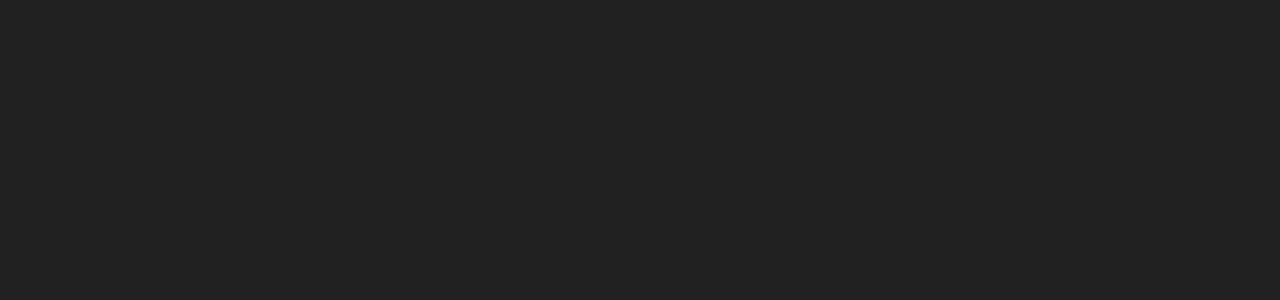
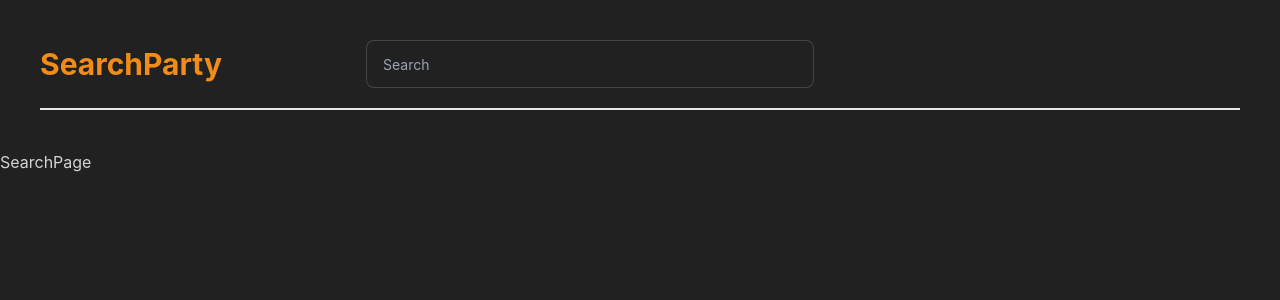
Before and after one commit to diazlp/pasarnow-frontend, a React (Create React App) app: page /default in a window 1280 px wide. Before the commit this address had no page. Shown: the top 300 px of the page. Built offline with nearby package versions, Linux system fonts and the light colour scheme.

Commit message:
default search done

```diff
--- a/src/App.js
+++ b/src/App.js
@@ -1,11 +1,15 @@
 import { Routes, Route } from "react-router-dom";
 import HomePage from "./views/HomePage";
+import SearchPage from "./views/SearchPage";
 
 function App() {
   return (
     <div className="App">
       <Routes>
         <Route path="/" element={<HomePage />} />
+        <Route path="default" element={<SearchPage />} />
+        {/* <Route path="image" element={<SearchPage />} /> */}
+        {/* <Route path="news" element={<SearchPage />} /> */}
       </Routes>
     </div>
   );
--- a/src/actions/actionTypes.js
+++ b/src/actions/actionTypes.js
@@ -1 +1,2 @@
-export const FETCH_IMAGE = "FETCH_IMAGE";
+export const FETCH_IMAGE = "GET_IMAGE";
+export const FETCH_DEFAULT_SEARCH = "GET_SEARCH";
--- a/src/actions/imageAction.js
+++ /dev/null
@@ -1,3 +0,0 @@
-import axios from "axios";
-
-export const fetchImage = () => async (dispatch) => {};
--- /dev/null
+++ b/src/actions/searchAction.js
@@ -0,0 +1,18 @@
+import axios from "axios";
+import { FETCH_DEFAULT_SEARCH } from "./actionTypes";
+
+export const fetchImage = () => async (dispatch) => {};
+
+export const fetchAll = (searchTerm) => async (dispatch) => {
+  const { data } = await axios.get(
+    `https://google-search3.p.rapidapi.com/api/v1/search/q=${searchTerm}`,
+    {
+      headers: {
+        "X-User-Agent": "desktop",
+        "X-Proxy-Location": "SG",
+        "X-RapidAPI-Host": "google-search3.p.rapidapi.com",
+        "X-RapidAPI-Key": "78d1284d4cmsh70c40a76d1a3c36p139354jsnb20955a3a89e",
+      },
+    }
+  );
+};
--- /dev/null
+++ b/src/components/NavigationBar.js
@@ -0,0 +1,25 @@
+import React from "react";
+import { useNavigate } from "react-router-dom";
+import SearchBox from "./SearchBox";
+
+function NavigationBar() {
+  const navigate = useNavigate();
+
+  return (
+    <div className="m-5 md:m-10 flex flex-row gap-5 border-b-2 pb-4 md:pb-5">
+      <div className="flex flex-row gap-8 items-center md:gap-36 md:w-[800px]">
+        <article
+          className="prose select-none cursor-pointer"
+          onClick={() => navigate("/")}
+        >
+          <h1 className="text-2xl md:text-3xl font-bold text-primary">
+            SearchParty
+          </h1>
+        </article>
+        <SearchBox placeholder="Search" />
+      </div>
+    </div>
+  );
+}
+
+export default NavigationBar;
--- a/src/components/SearchBox.js
+++ b/src/components/SearchBox.js
@@ -1,29 +1,32 @@
 import axios from "axios";
 import { useState } from "react";
-import { useDispatch } from "react-redux";
+import { useNavigate } from "react-router-dom";
 
-export default function SearchBox() {
+export default function SearchBox({ placeholder }) {
   const [searchTerm, setSearchTerm] = useState("");
-  const [searchType, setSearchType] = useState("");
+  const [searchType, setSearchType] = useState("default");
 
-  const dispatch = useDispatch();
+  const navigate = useNavigate();
 
   const submitHandler = async (e) => {
     if (e.key === "Enter") {
-      const { data } = await axios.get(
-        `https://google-search3.p.rapidapi.com/api/v1/search/q=${searchTerm}`,
-        {
-          headers: {
-            "X-User-Agent": "desktop",
-            "X-Proxy-Location": "EU",
-            "X-RapidAPI-Host": "google-search3.p.rapidapi.com",
-            "X-RapidAPI-Key":
-              "78d1284d4cmsh70c40a76d1a3c36p139354jsnb20955a3a89e",
-          },
-        }
-      );
+      // const { data } = await axios.get(
+      //   `https://google-search3.p.rapidapi.com/api/v1/search/q=${searchTerm}`,
+      //   {
+      //     headers: {
+      //       "X-User-Agent": "desktop",
+      //       "X-Proxy-Location": "SG",
+      //       "X-RapidAPI-Host": "google-search3.p.rapidapi.com",
+      //       "X-RapidAPI-Key":
+      //         "78d1284d4cmsh70c40a76d1a3c36p139354jsnb20955a3a89e",
+      //     },
+      //   }
+      // );
 
-      console.log(data);
+      if (searchType === "default") {
+        navigate(`/default/?search=${searchTerm}`);
+      }
+      // console.log(data);
 
       setSearchTerm("");
     }
@@ -33,8 +36,8 @@
     <>
       <input
         type="text"
-        placeholder="What's up today?"
-        className="input input-bordered w-full input-md max-w-md"
+        placeholder={placeholder}
+        className="input input-bordered input-sm w-full md:input-md md:max-w-md"
         value={searchTerm}
         onChange={(e) => setSearchTerm(e.target.value)}
         onKeyDown={(e) => submitHandler(e)}
--- a/src/views/HomePage.js
+++ b/src/views/HomePage.js
@@ -5,9 +5,9 @@
 function HomePage() {
   return (
     <>
-      <div className="absolute inset-0 flex flex-col gap-5 items-center justify-center">
+      <div className="absolute inset-0 flex flex-col gap-5 items-center justify-center mx-10">
         <MainLogo />
-        <SearchBox />
+        <SearchBox placeholder="What's up today?" />
       </div>
     </>
   );
--- /dev/null
+++ b/src/views/SearchPage.js
@@ -0,0 +1,18 @@
+import React from "react";
+import { useSearchParams } from "react-router-dom";
+import NavigationBar from "../components/NavigationBar";
+
+function SearchPage() {
+  const [params] = useSearchParams();
+
+  console.log(params.get("search"), "<<<<<");
+
+  return (
+    <div>
+      <NavigationBar />
+      SearchPage
+    </div>
+  );
+}
+
+export default SearchPage;
```
